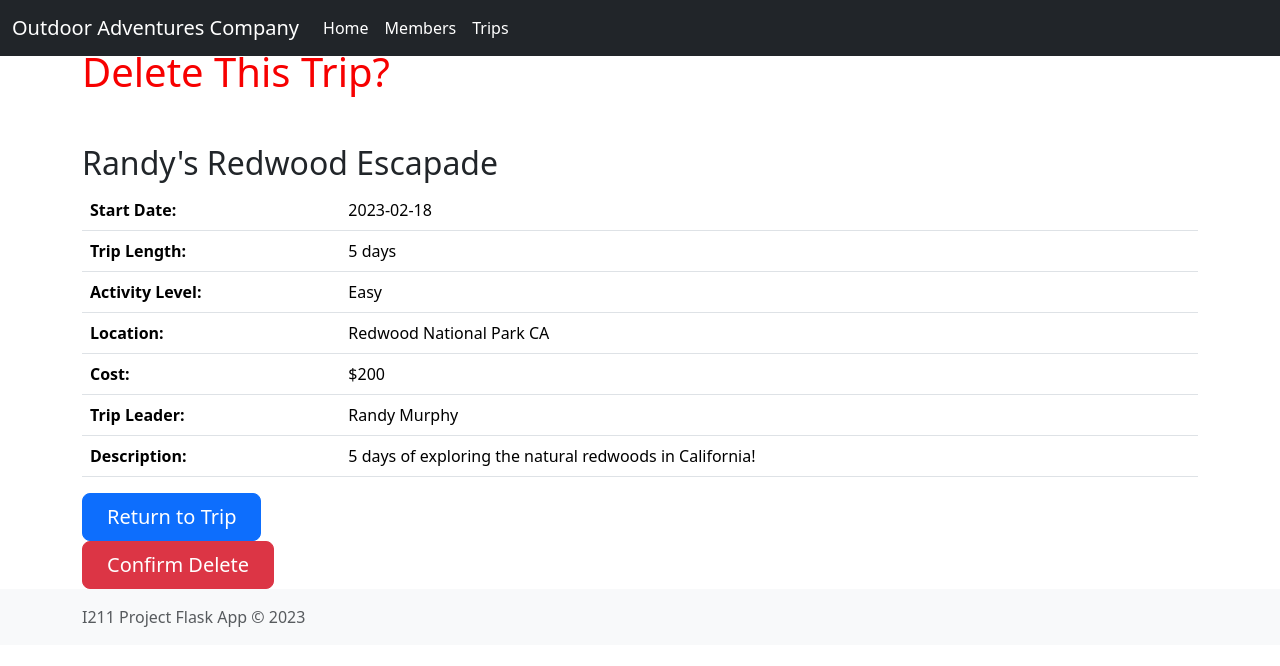
After one commit to gavsimps/I211_project, a Flask app: page /trips/1/delete in a window 1280 px wide. The commit adds this page. Shown: the top 666 px of the page. Run offline with Flask 2, Linux system fonts and the light colour scheme; some libraries are stand-ins or nearby versions.

Commit message:
delete trip WIP not redirecting

```diff
--- a/app.py
+++ b/app.py
@@ -162,3 +162,26 @@ def edit_trip(trip_id=None):
     else:
         trips = get_trips()
         return render_template('add_trip.html',trip=trips[trip_id],trip_id=trip_id)
+
+@app.route('/trips/<trip_id>/delete', methods=['GET','POST'])
+def del_trip(trip_id=None):
+    trips=get_trips()
+    trip_id = int(trip_id)
+    if request.method == 'POST':
+        tripdel = {}
+
+        tripdel['name'] = ''
+        tripdel['start_date'] = ''
+        tripdel['length'] = ''
+        tripdel['cost'] = ''
+        tripdel['location'] = ''
+        tripdel['level'] = ''
+        tripdel['leader'] = ''
+        tripdel['description'] = ''
+
+        trips[trip_id] = tripdel
+        set_trips(trips)
+
+        return redirect(url_for('trips'))
+    else:
+        return render_template('del_trip.html',trip_id=trip_id,trips=trips,trip=trips[trip_id])
--- a/templates/add_trip.html
+++ b/templates/add_trip.html
@@ -13,7 +13,7 @@ text boxes
 2 buttons: save, reset-->
 {% if trip %}
 <div class="container-fluid mx-auto">
-    <h1 class="mt-5">Edit Trip: {{trip['name']}}</h1>
+    <h1 class="mt-5" style="color: rgb(0, 132, 255);">Edit Trip: {{trip['name']}}</h1>
     <div class="container ">
         <form class="form-inline" action="{{url_for('edit_trip', trip_id=trip_id)}}" method="POST" name="member_form">
             <table>
@@ -101,7 +101,7 @@ text boxes
 
 {% else %}
 <div class="container-fluid mx-auto">
-    <h1 class="mt-5">Add a New Trip</h1>
+    <h1 class="mt-5" style="color: rgb(0, 132, 255);">Add a New Trip</h1>
     <div class="container ">
         <form class="form-inline" action="{{url_for('add_trip')}}" method="POST" name="member_form">
             <table>
--- /dev/null
+++ b/templates/del_trip.html
@@ -0,0 +1,34 @@
+{% extends "base.html" %}
+{% block title %}Delete Trip{% endblock %}
+{% block content %}
+<h1 class="mt-5" style="color: rgb(247, 0, 0);">Delete This Trip?</h1>
+<h2 class="mt-5">{{trip['name']}}</h2>
+<table class="table">
+    <tr>
+        <th>Start Date:</th><td padding-left="50px">{{trip['start_date']}}</td>
+    </tr>
+    <tr>
+        <th>Trip Length:</th><td>{{trip['length']}}</td>
+    </tr>
+    <tr>
+        <th>Activity Level:</th><td>{{trip['level']}}</td>
+    </tr>
+    <tr>
+        <th>Location:</th><td>{{trip['location']}}</td>
+    </tr>
+    <tr>
+        <th>Cost:</th><td>{{trip['cost']}}</td>
+    </tr>
+    <tr>
+        <th>Trip Leader:</th><td>{{trip['leader']}}</td>
+    </tr>
+    <tr>
+        <th>Description:</th><td>{{trip['description']}}</td>
+    </tr>
+</table>
+
+<a class="btn btn-primary btn-lg px-4 gap-3" href="{{url_for('trip',trip_id=trip_id)}}" role="button">Return to Trip</a>
+<form>
+    <button type="submit" value="Submit" class="btn btn-danger btn-lg px-4 gap-3">Confirm Delete</button>
+</form>
+{% endblock %}
--- a/templates/trip.html
+++ b/templates/trip.html
@@ -28,4 +28,5 @@
 <!--add button, add a trip
     goes to trip form-->
 <a class="btn btn-primary btn-lg px-4 gap-3" href="{{url_for('edit_trip',trip_id=trip_id)}}" role="button">Edit Trip</a>
+<a class="btn btn-danger btn-lg px-4 gap-3" href="{{url_for('del_trip',trip_id=trip_id)}}" role="button">Delete Trip</a>
 {% endblock %}
--- a/trips.csv
+++ b/trips.csv
@@ -1,5 +1,7 @@
 name,start_date,length,cost,location,level,leader,description
+Operation: French Clover,2023-01-04,1 week+,$5000,White House (Allegedly),Intense,REDACTED,Haha just a silly trip to the US capital with a lot of digging supplies and a tunnel bore nothing suspicious
 Randy's Redwood Escapade,2023-02-18,5 days,$200,Redwood National Park CA,Easy,Randy Murphy,5 days of exploring the natural redwoods in California!
-Yellowstone Old Faithful Eruption Dive,2023-03-21,3 days,$80,Yellowstone National Park WY,Certain Death,Neo-Messiah,We will be diving into Old Faithful as it is erupting.
+Yellowstone Old Faithful Eruption Dive,2023-03-21,2 days,$80,Yellowstone National Park WY,Certain Death,Neo-Messiah,We will be diving into Old Faithful as it is erupting.
 Great Smokey Mountains Adventure,2023-04-15,4 days,$2200,Great Smokey Mountains National Park TN,Intermediate,Erika,This 4-day adventure brings you face to face with the many facets and hidden wonders of the Great Smoky Mountains.
-Grand Teton Kayaking,2023-06-06,2 days,$1600,Grand Teton National Park WY,Easy,Nathan Meathers,The Grand Tetons are renowned for breathtaking beauty. This incredible 2-day trip takes us through some of the best sights.
+Grand Teton Kayaking,2023-06-06,2 days,$1600,Grand Teton National Park WY,Easy,Lilly Normalname,The Grand Tetons are renowned for breathtaking beauty. This incredible 2-day trip takes us through some of the best sights.
+test trip to del,2023-04-06,1 day,free,the csv file,Intermediate,me,get rid of this shit please
```
